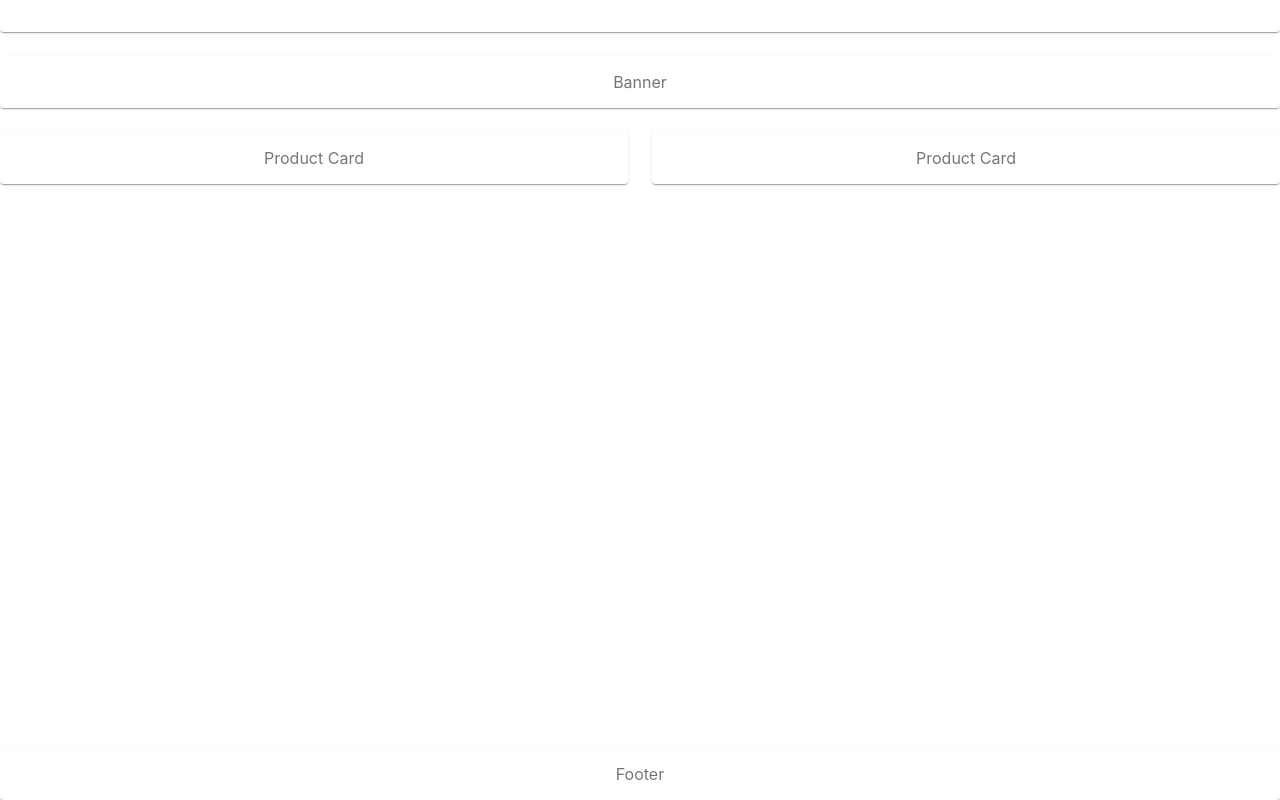
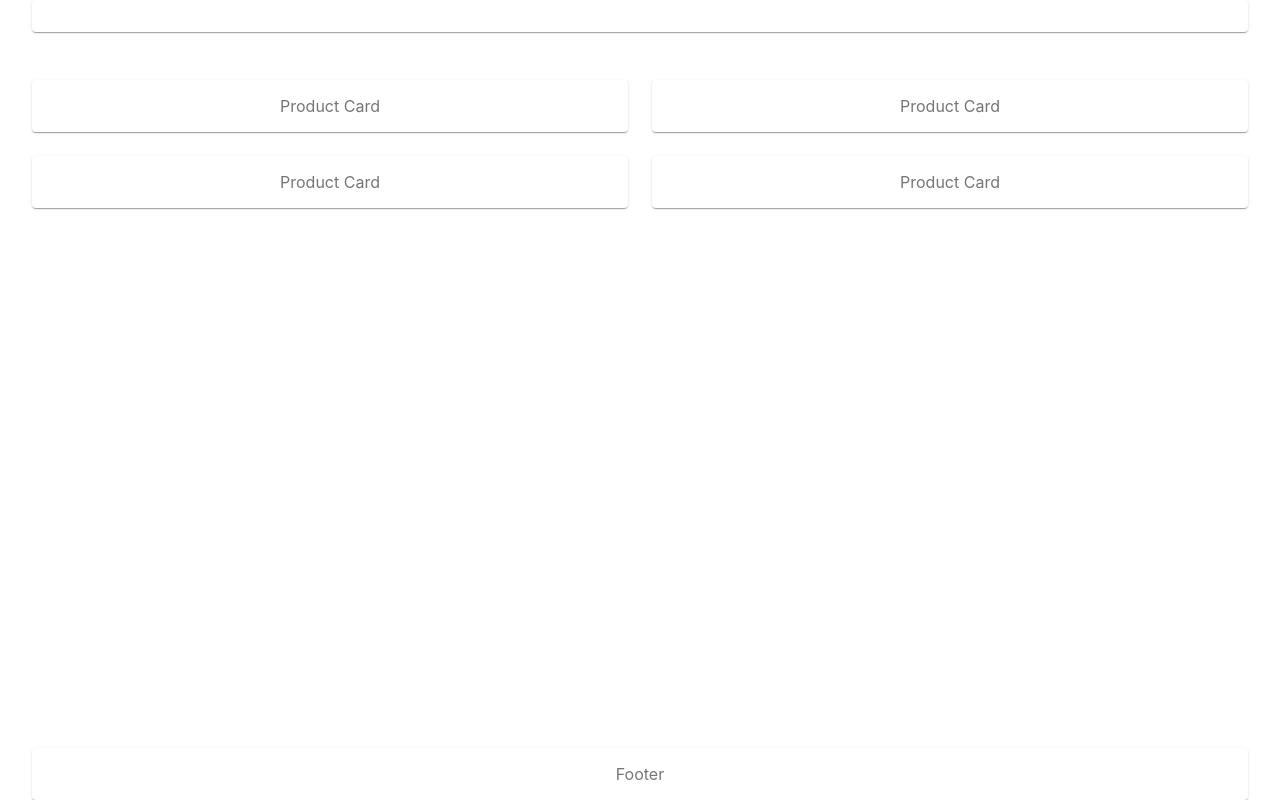
Before and after one commit to brianabajah/lexylixious, a React (Create React App) app in the folder client/shop/: page / in a window 1280 px wide. Built offline with nearby package versions, Linux system fonts and the light colour scheme.

Commit message:
Moved card to its own class

```diff
--- a/client/shop/src/Pages/Home.js
+++ b/client/shop/src/Pages/Home.js
@@ -7,11 +7,21 @@ import DehazeIcon from '@material-ui/icons/Dehaze';
 import Button from '@material-ui/core/Button';
 import Menu from '@material-ui/core/Menu';
 import MenuItem from '@material-ui/core/MenuItem';
+import ProdCards from './ProdCards';
 
 const useStyles = makeStyles((theme) => ({
     root: {
       flexGrow: 1,
+      width:"95%",
+      margin:"auto"
     },
+    ft: {
+        position: "fixed",
+        bottom: 0,
+        width:"95%",
+        left: "50%",
+        transform: "translateX(-50%)"
+      },
     paper: {
       padding: theme.spacing(2),
       textAlign: 'center',
@@ -50,7 +60,7 @@ export default function Home() {
     return (
         <div>
         <div className={classes.root}>
-          <Grid container spacing={3}>
+          <Grid container spacing={3} justify="center">
             <Grid item xs={12} lg={12} >
               <Paper className={classes.paper}>
                   <Hidden smUp>
@@ -71,18 +81,10 @@ export default function Home() {
                 </Hidden>
               </Paper>
             </Grid>
-            <Grid item xs={12} lg={12}>
-              <Paper className={classes.banner}>Banner</Paper>
-            </Grid>
-            <Grid item xs={12} sm={12} md={6} lg={6}>
-              <Paper className={classes.card}>Product Card</Paper>
-            </Grid>
-            <Grid item xs={12} sm={12} md={6} lg={6}>
-              <Paper className={classes.card}>Product Card</Paper>
-            </Grid>
+            <ProdCards></ProdCards>
           </Grid>
         </div>
-        <div style={{position: "fixed",bottom: 0, width:"100%"}} >
+        <div className={classes.ft} >
         <Hidden smDown>
             <Grid item  xs={12} sm={12} lg={12} >
               <Paper className={classes.footer}>Footer</Paper>
--- /dev/null
+++ b/client/shop/src/Pages/ProdCards.js
@@ -0,0 +1,40 @@
+import React from 'react';
+
+import Paper from '@material-ui/core/Paper';
+import Grid from '@material-ui/core/Grid';
+import {makeStyles} from '@material-ui/core/styles';
+
+
+const useStyles = makeStyles((theme) => ({
+    card: {
+        padding: theme.spacing(2),
+        textAlign: 'center',
+        color: theme.palette.text.secondary,
+      },
+}));
+
+export default function ProdCards() {
+    var cData={"data":[
+        {
+            "title":"",
+            "img":"",
+            "description":""
+        },{},{},{}
+    ]};
+    const classes = useStyles();
+
+    return (
+        <>
+            <Grid item xs={12} lg={12}>
+              {/* <Paper className={classes.banner}>Banner</Paper> */}
+            </Grid>
+
+            {cData.data.map((d)=>{
+                return (<Grid item xs={12} sm={12} md={6} lg={6}>
+                <Paper className={classes.card}>Product Card</Paper>
+              </Grid> )
+            })}
+
+        </>
+    )
+}
```
Also changed, not shown: 1 other file (tests, documents, lock files or other folders).
